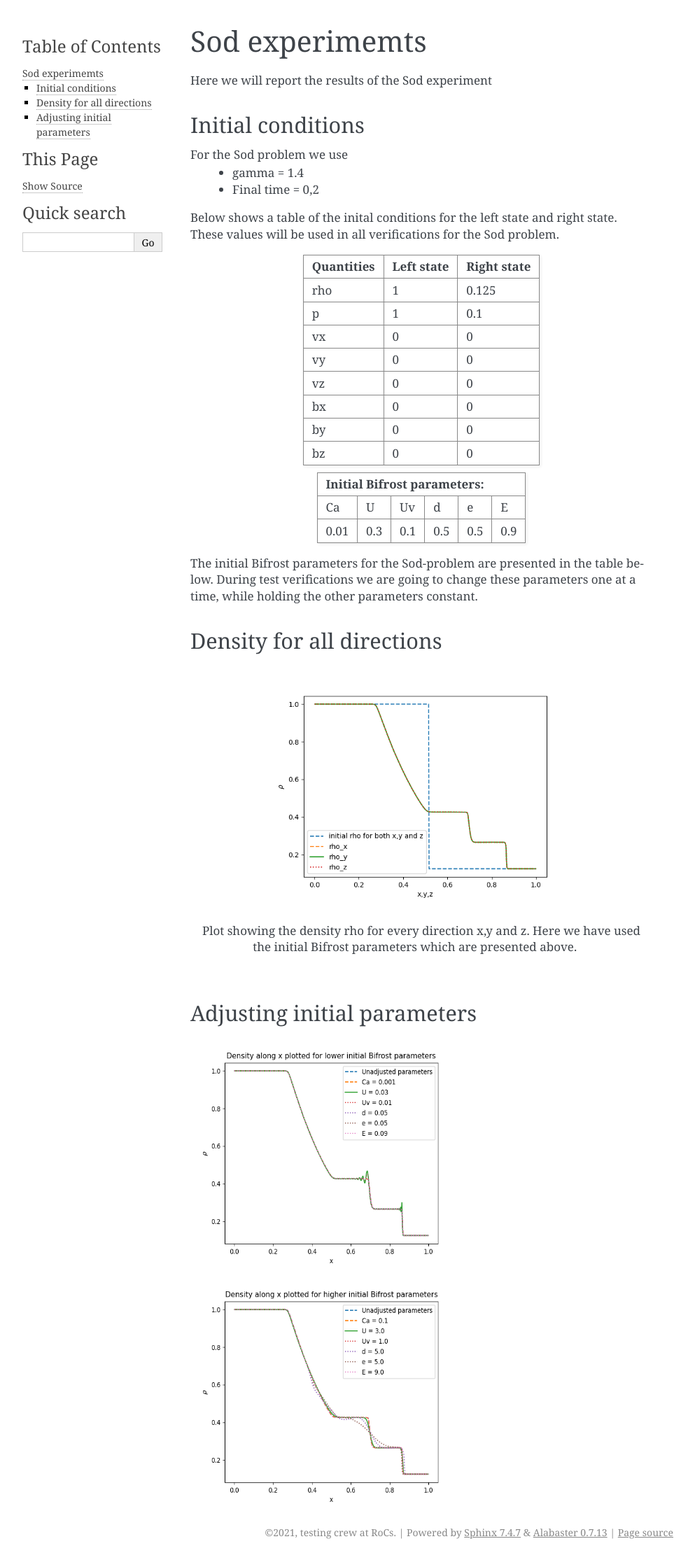
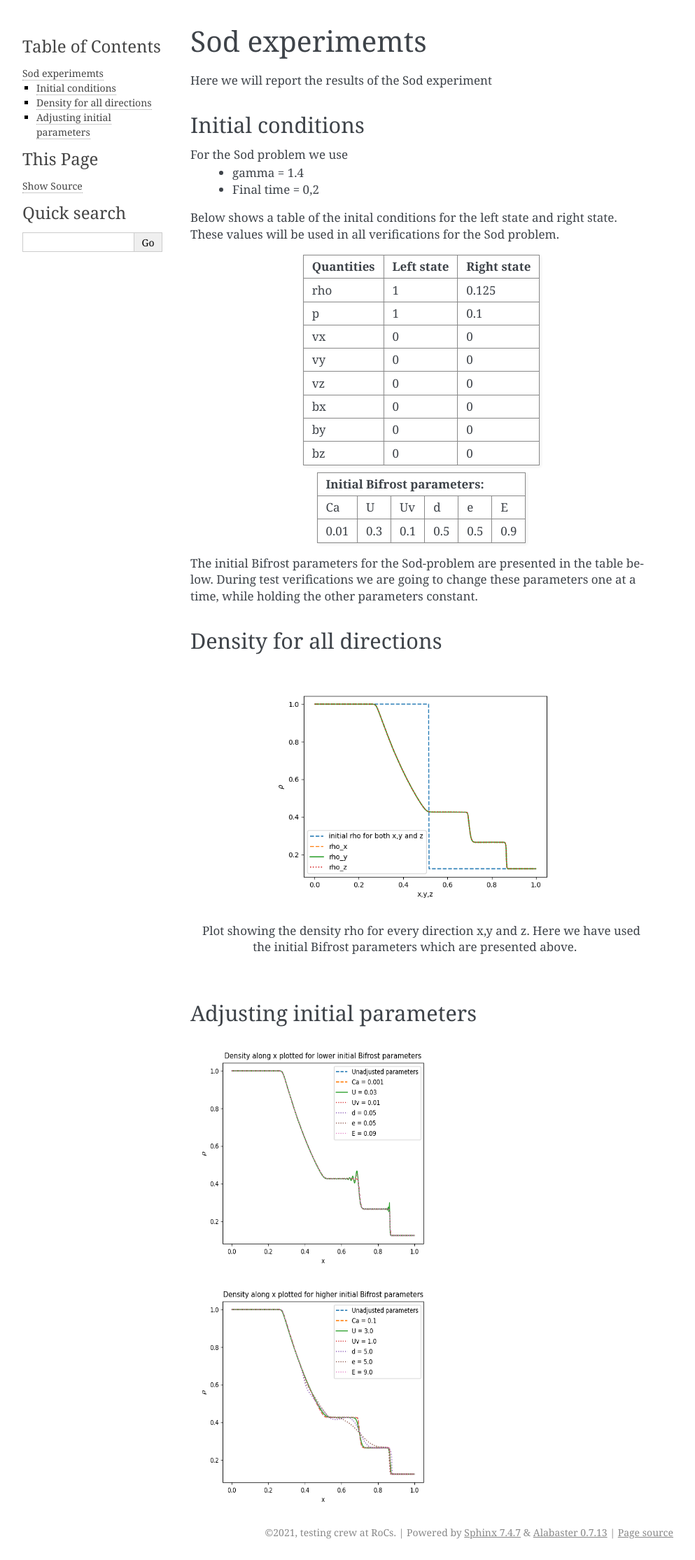
Before and after one commit to guadabsb15/summer_2021_report, a Sphinx documentation site: the page built from docs/source/sod.rst, in a window 1280 px wide. Shown: the whole page at 70% size, without its empty margins (148-1141 px from the left). Built offline with Sphinx 7.4.7, drawn with Linux system fonts in a browser that asks for light colours.

Commit message:
minor image ajustment

```diff
--- a/docs/source/sod.rst
+++ b/docs/source/sod.rst
@@ -55,7 +55,7 @@ Adjusting initial parameters
 
 .. image:: images_sod_bifrost/sod_bifrost_x_ibf_l_rho.png
     :scale: 70 %
-    :width: 85 %
+    :width: 80 %
 .. image:: images_sod_bifrost/sod_bifrost_x_ibf_h_rho.png
     :scale: 70 %
-    :width: 85 %
+    :width: 80 %
```
